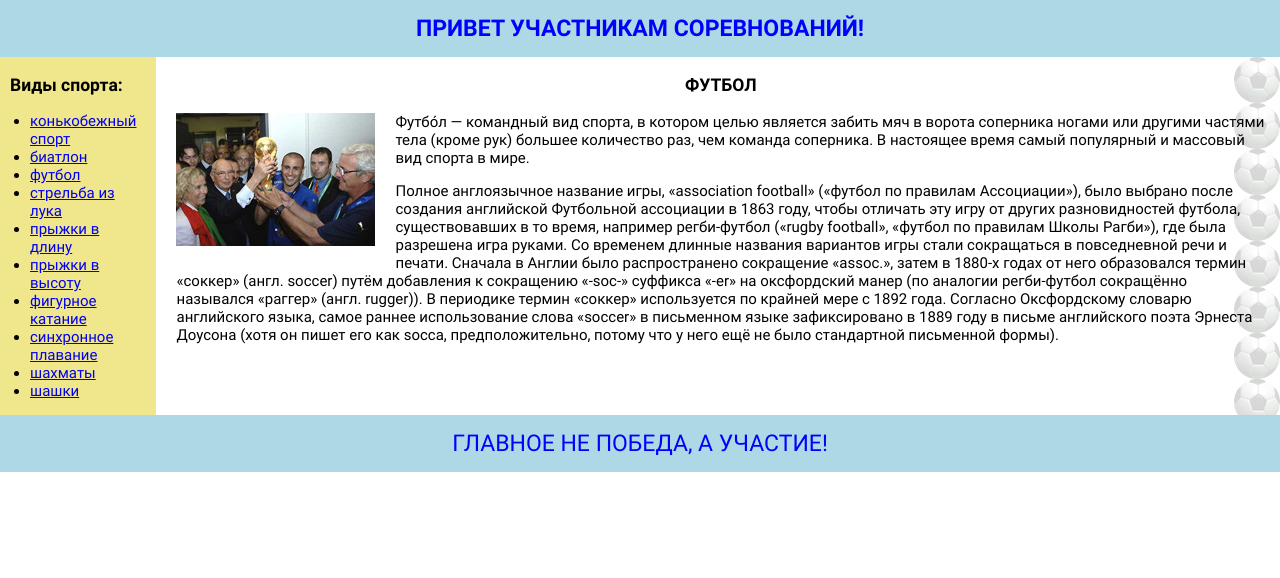
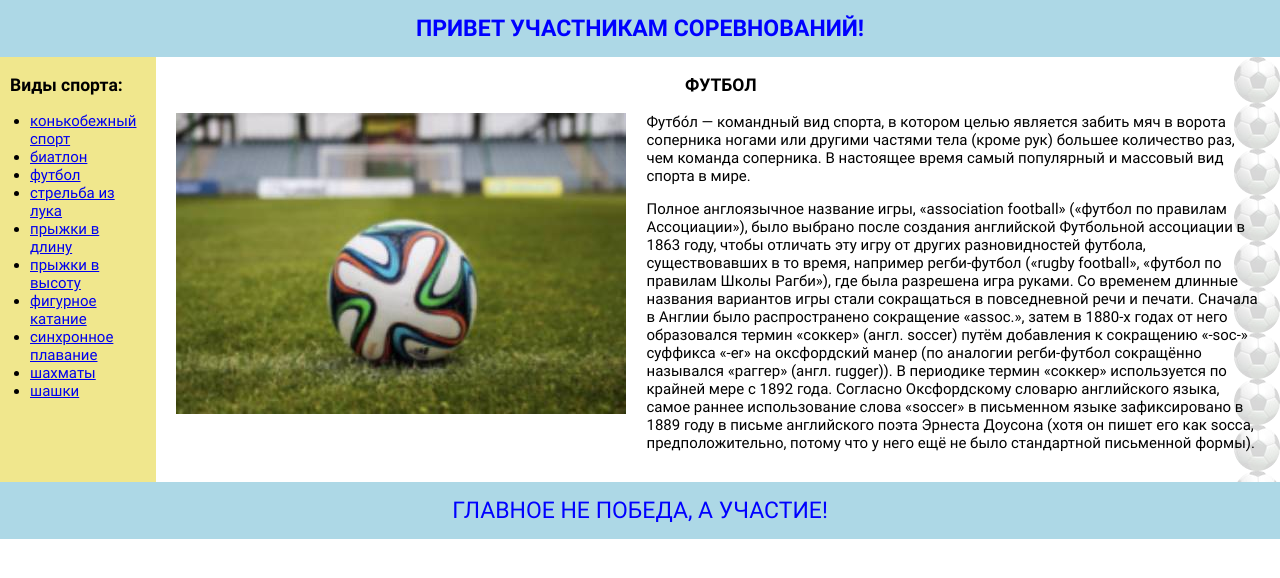
Before and after one commit to makrenka/it-academy-homeworks, a plain HTML site: page index.html in a window 1280 px wide. Drawn offline with Linux system fonts and the light colour scheme.

Commit message:
add adapt picture

```diff
--- a/index.html
+++ b/index.html
@@ -35,10 +35,10 @@
             <main class="main">
                 <h3 class="h3-main">ФУТБОЛ</h3>
                 <picture class="image-cup">
-                    <source media="(max-width: 320px)" srcset="./images/cup.png">
-                    <source media="(max-width: 768px)" srcset="./images/cup.png">
-                    <source media="(max-width: 1440px)" srcset="./images/cup.png">
-                    <img class="image-cup__img" src='./images/cup.png' alt='cup'>
+                    <source media="(max-width: 320px)" srcset="./images/ball-main-230w.jpg">
+                    <source media="(max-width: 768px)" srcset="./images/ball-main-320w.jpg">
+                    <source media="(max-width: 1440px)" srcset="./images/ball-main-450w.jpg">
+                    <img class="image-cup__img" src='./images/ball-main-450w.jpg' alt='cup'>
                 </picture>
                 <p>
                     Футбо́л — командный вид спорта, в котором целью является забить мяч в ворота соперника
--- a/styles.css
+++ b/styles.css
@@ -23,11 +23,6 @@ body {
     flex-direction: column;
 }
 
-.content {
-    display: flex;
-    flex-direction: row;
-}
-
 .header {
     text-align: center;
     padding: 15px 0;
@@ -38,6 +33,8 @@ body {
 }
 
 .content {
+    display: flex;
+    flex-direction: row;
     background: url('./images/ball.png') repeat-y right top;
 }
 
@@ -78,7 +75,7 @@ body {
     color: #0000ff;
 }
 
-@media screen and (max-width: 320px) {
+@media screen and (max-width: 490px) {
     .header {
         display: none;
     }
@@ -109,11 +106,9 @@ body {
     }
 
     .image-cup {
+        display: flex;
+        justify-content: center;
         float: none;
-    }
-
-    .image-cup__img {
-        width: 100%;
     }
 
     .sidebar h3 {
```
Also changed, not shown: images/ball-main-230w.jpg (added), images/ball-main-320w.jpg (added), images/ball-main-450w.jpg (added).
